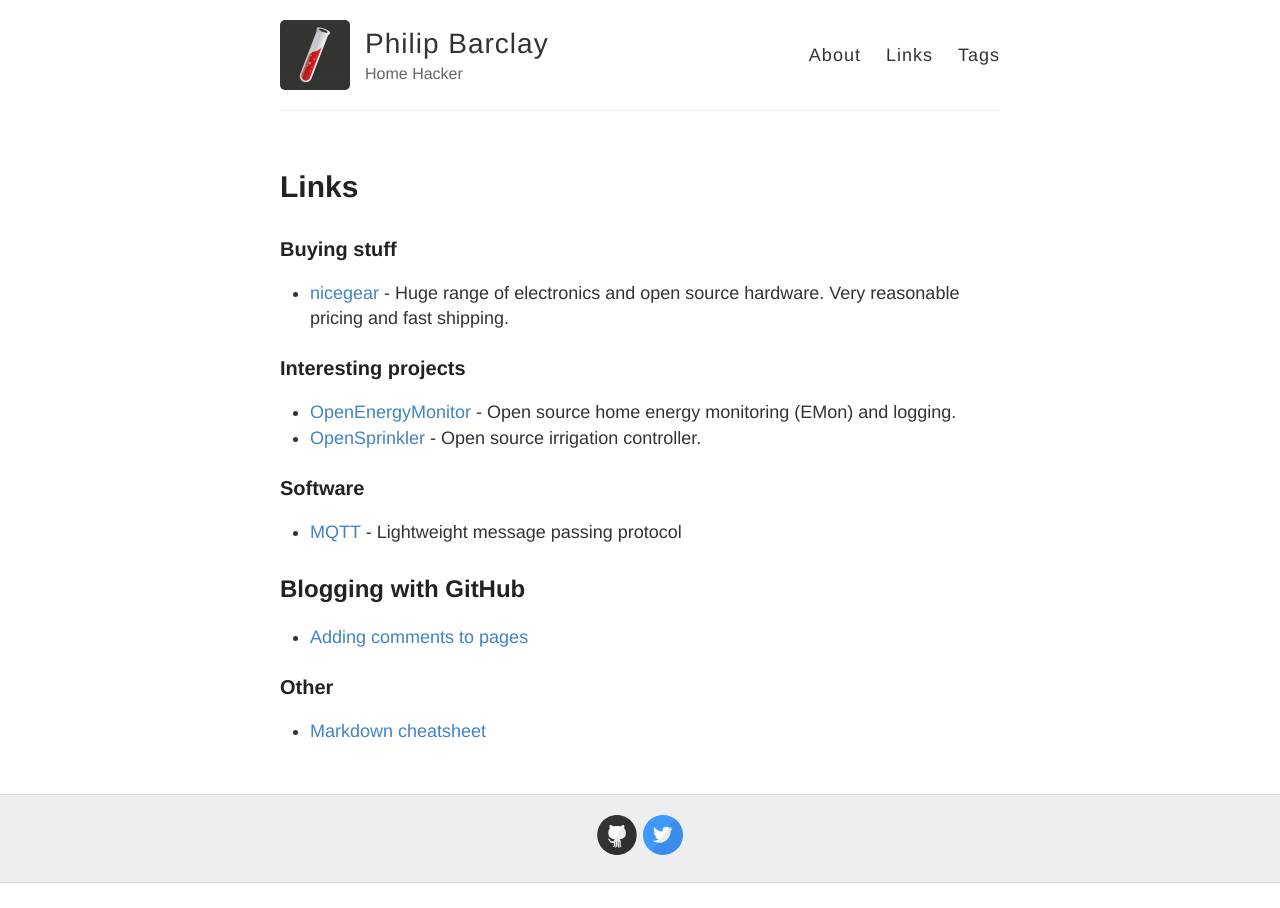
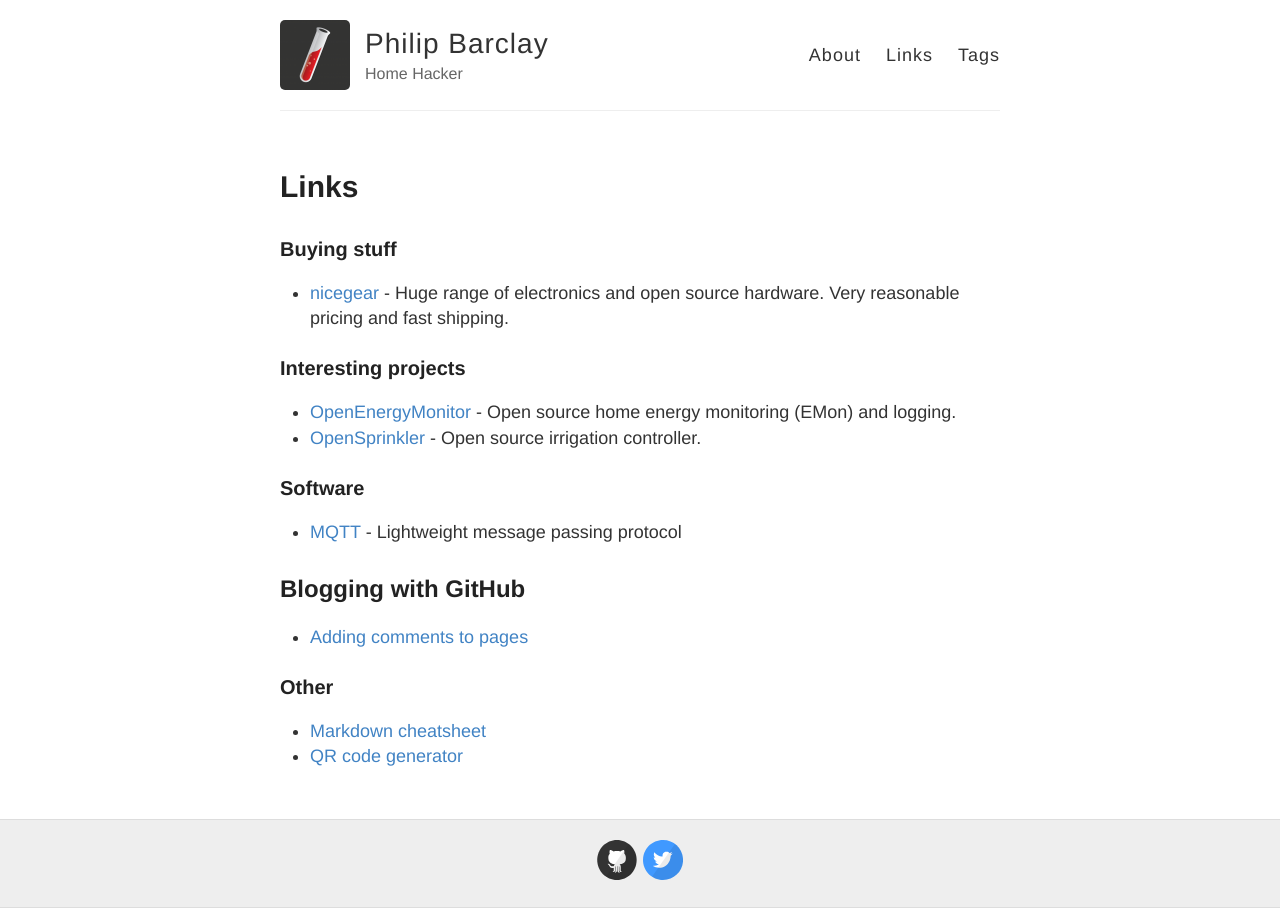
Before and after one commit to claybar/claybar.github.io, a Jekyll site: the page built from links.md, in a window 1280 px wide. Built offline with Jekyll 4.4.1, drawn with Linux system fonts in a browser that asks for light colours.

Commit message:
Added QR generator site.

```diff
--- a/links.md
+++ b/links.md
@@ -19,3 +19,4 @@ permalink: /links/
 
 ### Other
 * [Markdown cheatsheet](https://github.com/adam-p/markdown-here/wiki/Markdown-Cheatsheet#links)
+* [QR code generator](https://www.the-qrcode-generator.com/)
```
